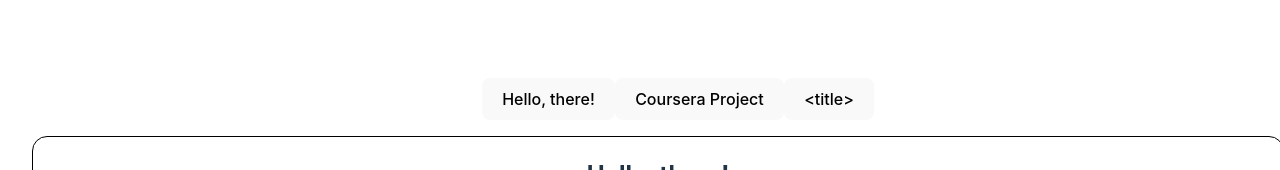
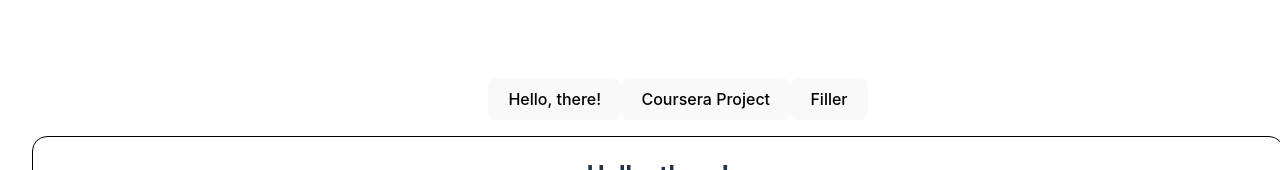
Before and after one commit to DBerry07/DBerry07.github.io, a React (Vite) app: page / in a window 1280 px wide. Shown: the top 170 px of the page. Built offline with nearby package versions, Linux system fonts and the light colour scheme.

Commit message:
Put in filler tab for testing

```diff
--- a/src/data/content.js
+++ b/src/data/content.js
@@ -27,7 +27,15 @@ export const pageContent = [
             "The app is written in Kotlin.",
         ]
     ),
-    new MyContent(),
+    new MyContent(
+        "Filler",
+        [
+            "filler", "filler","filler","filler","filler","filler","filler","filler","filler","filler","filler","filler","filler","filler",
+            "filler","filler","filler","filler","filler","filler","filler","filler","filler","filler","filler","filler","filler","filler","filler",
+            "filler","filler","filler","filler","filler","filler","filler","filler","filler","filler","filler","filler","filler","filler",
+        ]
+    ),
+    new MyContent()
 ]
 
 export const titles = [
```
